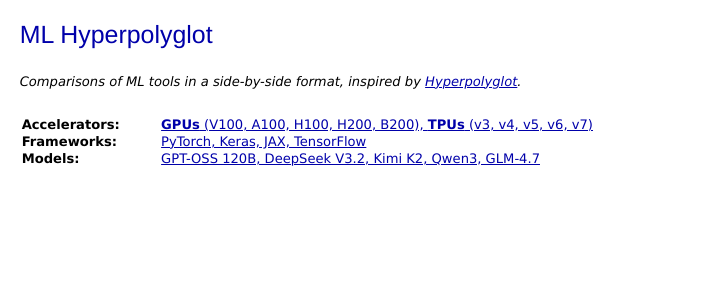
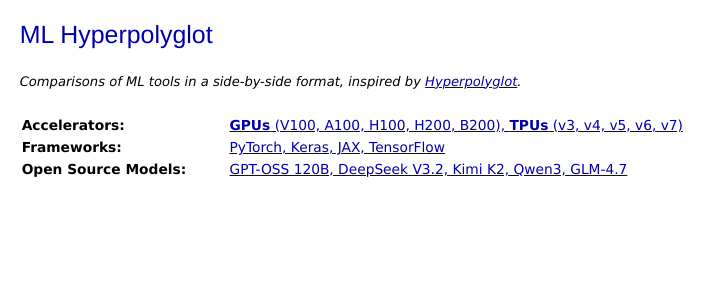
Before and after one commit to jeffcarp/ml-hyperpolyglot, a Jekyll site: the page built from index.md, in a window 1280 px wide. Shown: the top 300 px of the page, without its empty margins (0-725 px from the left). Built offline with Jekyll 4.4.1, drawn with Linux system fonts in a browser that asks for light colours.

Commit message:
Style tweaks

```diff
--- a/hyperpolyglot.css
+++ b/hyperpolyglot.css
@@ -516,4 +516,6 @@ table.toc tr {
 }
 table.toc td {
 	padding-right: 3em;
+	padding-bottom: 0.3em;
+  font-size: 1.05em;
 }
--- a/index.md
+++ b/index.md
@@ -17,7 +17,7 @@ _Comparisons of ML tools in a side-by-side format, inspired by [Hyperpolyglot](h
     <td><a href="frameworks.html">PyTorch, Keras, JAX, TensorFlow</a></td>
   </tr>
   <tr>
-    <td><b>Models:</b></td>
+    <td><b>Open Source Models:</b></td>
     <td><a href="models.html">GPT-OSS 120B, DeepSeek V3.2, Kimi K2, Qwen3, GLM-4.7</a></td>
   </tr>
 </table>
```
